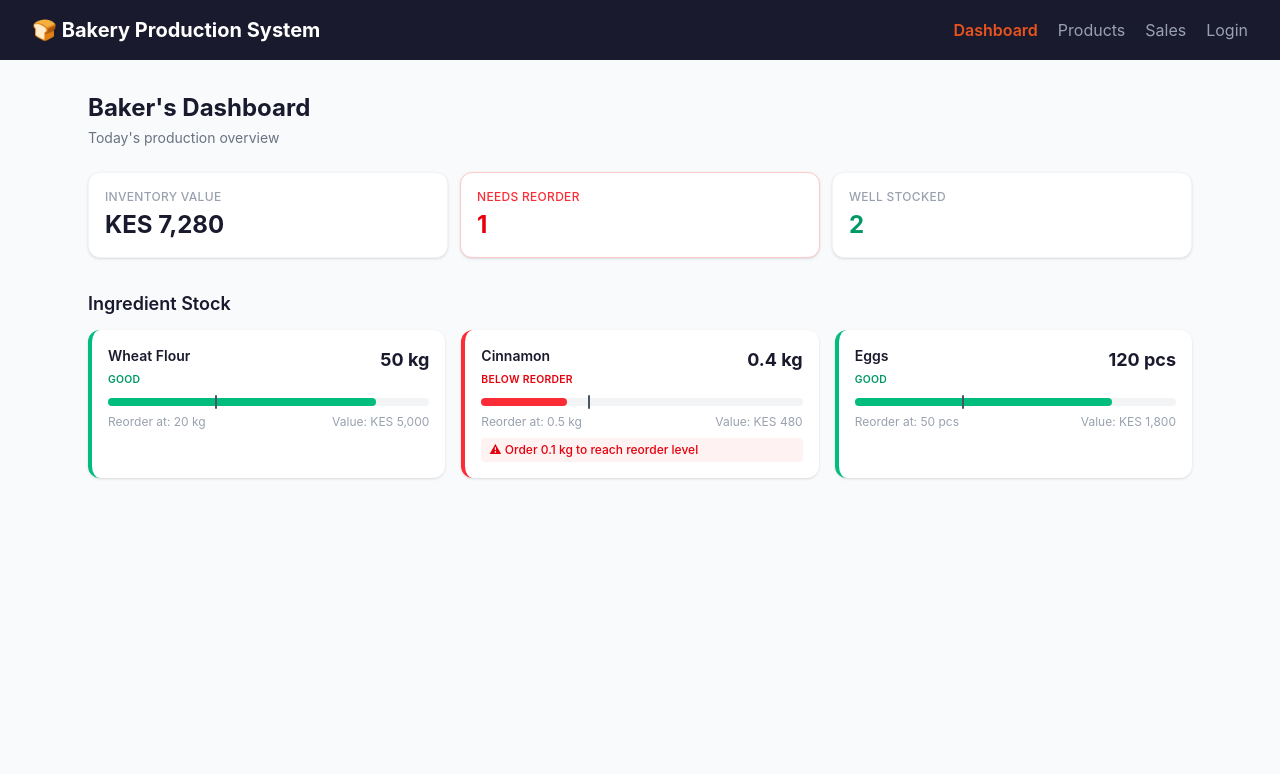
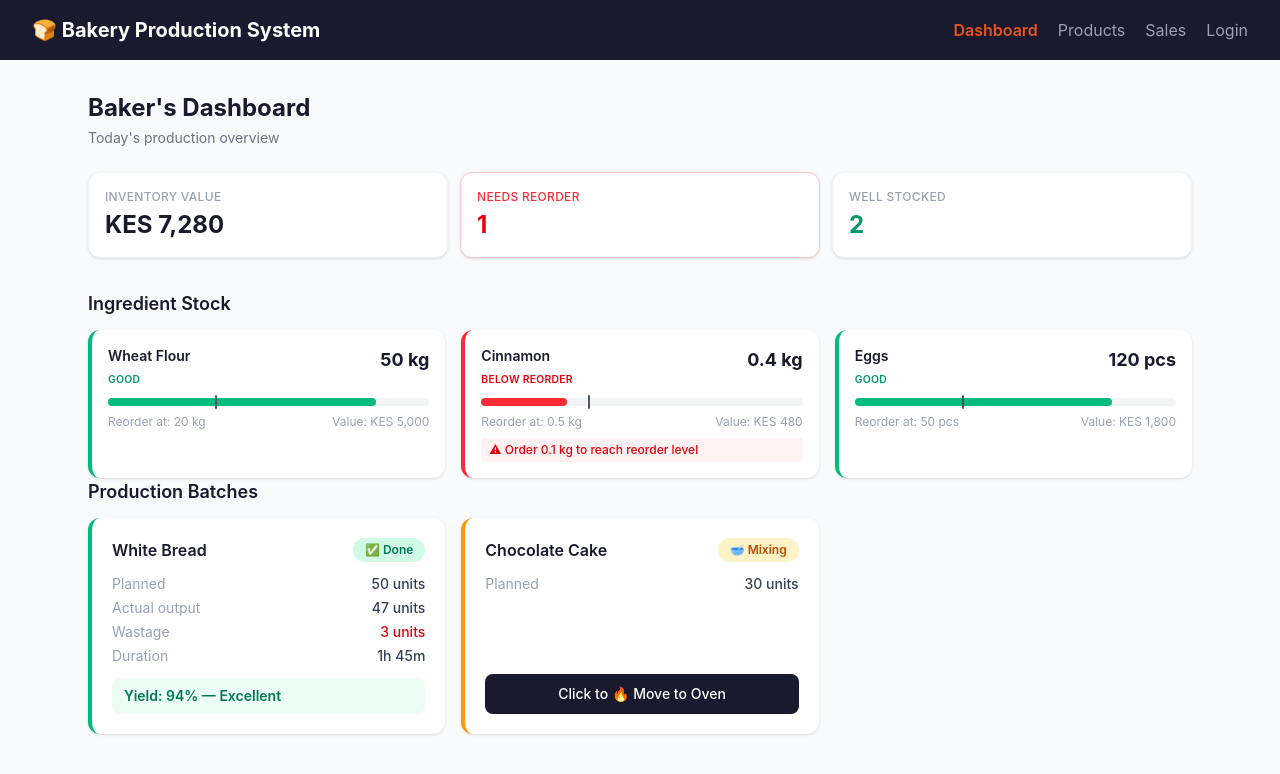
Before and after one commit to CleoCTech/bakery-production-system-demo, a Vue app in the folder frontend/: page / in a window 1280 px wide. Shown: the top 774 px of the page. Built offline with nearby package versions, Linux system fonts and the light colour scheme.

Commit message:
Complete BatchCard with all batches, stats, done modal, and failed status

```diff
--- a/frontend/src/components/BatchCard.vue
+++ b/frontend/src/components/BatchCard.vue
@@ -29,9 +29,137 @@ const props = defineProps({
   // }
 })
 
+const emit = defineEmits(['advance-batch'])
+// computaions for status label and colors
+// Cost per unit = total batch ingredient cost / actual quantity
+// (We can't calculate this yet — needs BATCH_COSTS data from API)
+// ---------------------------------------------------------------
+const yieldRate = computed(() => {
+  if (!props.batch.actual_quantity || !props.batch.planned_quantity) return null
+  return Math.round((props.batch.actual_quantity / props.batch.planned_quantity) * 100)
+})
+
+const yieldStatus = computed(() => {
+  if (yieldRate.value === null) return null
+  if (yieldRate.value >= 90) return { label: 'Excellent', class: 'bg-emerald-50 text-emerald-700' }
+  if (yieldRate.value >= 80) return { label: 'Acceptable', class: 'bg-orange-50 text-orange-700' }
+  return { label: 'Low yield — review needed', class: 'bg-red-50 text-red-700' }
+})
+
+
+// Duration calculation (if batch has start and end time)
+const duration = computed(() => {
+  if (!props.batch.started_at || !props.batch.completed_at) return null
+
+  const start = new Date(props.batch.started_at)
+  const end = new Date(props.batch.completed_at)
+  const diffMins = Math.round((end - start) / 60000)
+  const hours = Math.floor(diffMins / 60)
+  const mins = diffMins % 60
+  return hours > 0 ? `${hours}h ${mins}m` : `${mins}m`
+})
+
+// Batch lifecycle: planned → mixing → baking → cooling → done
+const nextStatus = computed(() => {
+  const flow = {
+    planned: { label: 'Start Mixing', next: 'mixing', icon: '🥣' },
+    mixing:  { label: 'Move to Oven', next: 'baking', icon: '🔥' },
+    baking:  { label: 'Move to Cooling', next: 'cooling', icon: '❄️' },
+    cooling: { label: 'Mark Done', next: 'done', icon: '✅' },
+  }
+  return flow[props.batch.status] || null
+})
+
+// Status badge styling using Tailwind classes
+const statusStyle = computed(() => {
+  const config = {
+    planned: { bg: 'bg-gray-100 text-gray-600', border: 'border-gray-400', icon: '📋' },
+    mixing:  { bg: 'bg-amber-100 text-amber-700', border: 'border-amber-500', icon: '🥣' },
+    baking:  { bg: 'bg-orange-100 text-orange-700', border: 'border-[#E8541E]', icon: '🔥' },
+    cooling: { bg: 'bg-blue-100 text-blue-700', border: 'border-blue-500', icon: '❄️' },
+    done:    { bg: 'bg-emerald-100 text-emerald-700', border: 'border-emerald-500', icon: '✅' },
+    failed:  { bg: 'bg-red-100 text-red-700', border: 'border-red-500', icon: '❌' },
+  }
+  return config[props.batch.status] || config.planned
+})
+
+function handleAdvance() {
+  if (nextStatus.value) {
+    emit('advance-batch', props.batch.id, nextStatus.value.next)
+  }
+}
+//data emission
+
+
+
 </script>
 
 <template>
 
+<div
+    class="bg-white rounded-xl p-5 shadow-sm border-l-4 flex flex-col gap-3"
+    :class="[
+      statusStyle.border,
+      batch.status === 'failed' ? 'bg-red-50' : ''
+    ]"
+  >
+    <!-- Header: product name + status badge -->
+    <div class="flex justify-between items-center">
+      <h4 class="text-base font-semibold text-[#1A1A2E]">{{ batch.product_name }}</h4>
+      <span
+        class="px-3 py-1 rounded-full text-xs font-semibold capitalize"
+        :class="statusStyle.bg"
+      >
+        {{ statusStyle.icon }} {{ batch.status }}
+      </span>
+    </div>
 
+    <!-- Quantity details -->
+    <div class="flex flex-col gap-1">
+      <div class="flex justify-between text-sm">
+        <span class="text-gray-400">Planned</span>
+        <span class="font-medium text-gray-700">{{ batch.planned_quantity }} units</span>
+      </div>
+
+      <div v-if="batch.status === 'done' || batch.status === 'failed'" class="flex justify-between text-sm">
+        <span class="text-gray-400">Actual output</span>
+        <span class="font-medium text-gray-700">{{ batch.actual_quantity ?? 0 }} units</span>
+      </div>
+
+      <div v-if="batch.wastage_quantity > 0" class="flex justify-between text-sm">
+        <span class="text-gray-400">Wastage</span>
+        <span class="font-medium text-red-600">{{ batch.wastage_quantity }} units</span>
+      </div>
+
+      <div v-if="duration" class="flex justify-between text-sm">
+        <span class="text-gray-400">Duration</span>
+        <span class="font-medium text-gray-700">{{ duration }}</span>
+      </div>
+    </div>
+
+    <!-- Yield rate (only for completed batches) -->
+    <div
+      v-if="yieldStatus"
+      class="px-3 py-2 rounded-lg text-sm font-semibold"
+      :class="yieldStatus.class"
+    >
+      Yield: {{ yieldRate }}% — {{ yieldStatus.label }}
+    </div>
+
+    <!-- Failed batch banner -->
+    <div v-if="batch.status === 'failed'"
+         class="bg-red-600 text-white px-3 py-2 rounded-lg text-sm font-medium">
+      Batch failed — full ingredient cost recorded as waste
+    </div>
+
+    <!-- Action button -->
+    <button
+      v-if="nextStatus"
+      @click="handleAdvance"
+      class="mt-auto w-full py-2.5 px-4 bg-[#1A1A2E] text-white rounded-lg
+             text-sm font-medium hover:bg-[#E8541E] transition-colors"
+    >
+    Click to  {{ nextStatus.icon }} {{ nextStatus.label }}
+    </button>
+  </div>
 </template>
--- a/frontend/src/views/DashboardView.vue
+++ b/frontend/src/views/DashboardView.vue
@@ -1,11 +1,41 @@
 <script setup>
 import { ref, computed } from 'vue'
 import StockIndicator from '../components/StockIndicator.vue'
+import BatchCard from '../components/BatchCard.vue'
 
 const ingredients = ref([
   { id: 1, name: 'Wheat Flour', current_stock: 50, reorder_level: 20, unit: 'kg', cost_per_unit: 100 },
   { id: 2, name: 'Cinnamon', current_stock: 0.4, reorder_level: 0.5, unit: 'kg', cost_per_unit: 1200 },
   { id: 3, name: 'Eggs', current_stock: 120, reorder_level: 50, unit: 'pcs', cost_per_unit: 15 },
+])
+
+// SAMPLE DATA: PRODUCTION_BATCHES
+
+// GET /api/production-batches response includes product_name from JOIN with PRODUCTS:
+
+const batches = ref([
+  {
+    id: 1,
+    product_name: 'White Bread',
+    product_id: 1,
+    planned_quantity: 50,
+    actual_quantity: 47,
+    wastage_quantity: 3,
+    status: 'done',
+    started_at: '2026-05-20 06:30',
+    completed_at: '2026-05-20 08:15'
+  },
+  {
+    id: 2,
+    product_name: 'Chocolate Cake',
+    product_id: 2,
+    planned_quantity: 30,
+    actual_quantity: null,
+    wastage_quantity: null,
+    status: 'mixing',
+    started_at: '2026-05-30 07:00',
+    completed_at: null
+  },
 ])
 
 const totalValue = computed(() =>
@@ -17,6 +47,21 @@ const needsReorder = computed(() =>
 const wellStocked = computed(() =>
   ingredients.value.filter(i => i.current_stock >= i.reorder_level).length
 )
+
+function advanceBatch(batchId, newStatus) {
+
+  const batch = batches.value.find(b => b.id === batchId)
+  if (batch) {
+    batch.status = newStatus
+    if (newStatus === 'done') {
+      const now = new Date()
+      const pad = n => String(n).padStart(2, '0')
+      batch.completed_at = `${now.getFullYear()}-${pad(now.getMonth() + 1)}-${pad(now.getDate())} ${pad(now.getHours())}:${pad(now.getMinutes())}`
+    }
+    // await axios.post(`/api/production-batches/${batchId}/advance`, { status: newStatus })
+    // this triggers DB::transaction() - stock deduction - cost recording
+  }
+}
 </script>
 
 <template>
@@ -65,5 +110,16 @@ const wellStocked = computed(() =>
         :cost-per-unit="ing.cost_per_unit"
       />
     </div>
+
+    <!-- Production batches -->
+    <h2 class="text-lg font-semibold text-[#1A1A2E] mb-3">Production Batches</h2>
+    <div class="grid grid-cols-1 md:grid-cols-2 lg:grid-cols-3 gap-4">
+      <BatchCard
+        v-for="batch in batches"
+        :key="batch.id"
+        :batch="batch"
+        @advance-batch="advanceBatch"
+      />
+    </div>
   </div>
 </template>
```
